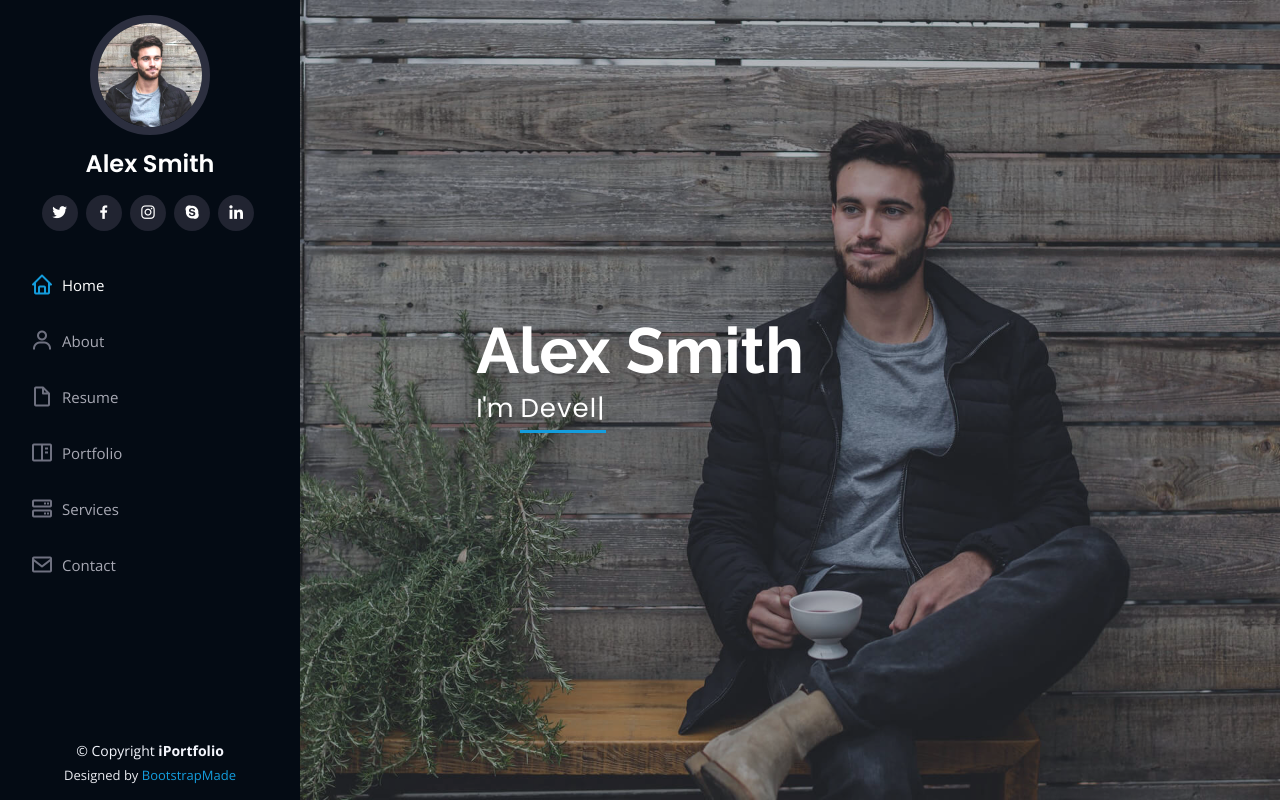
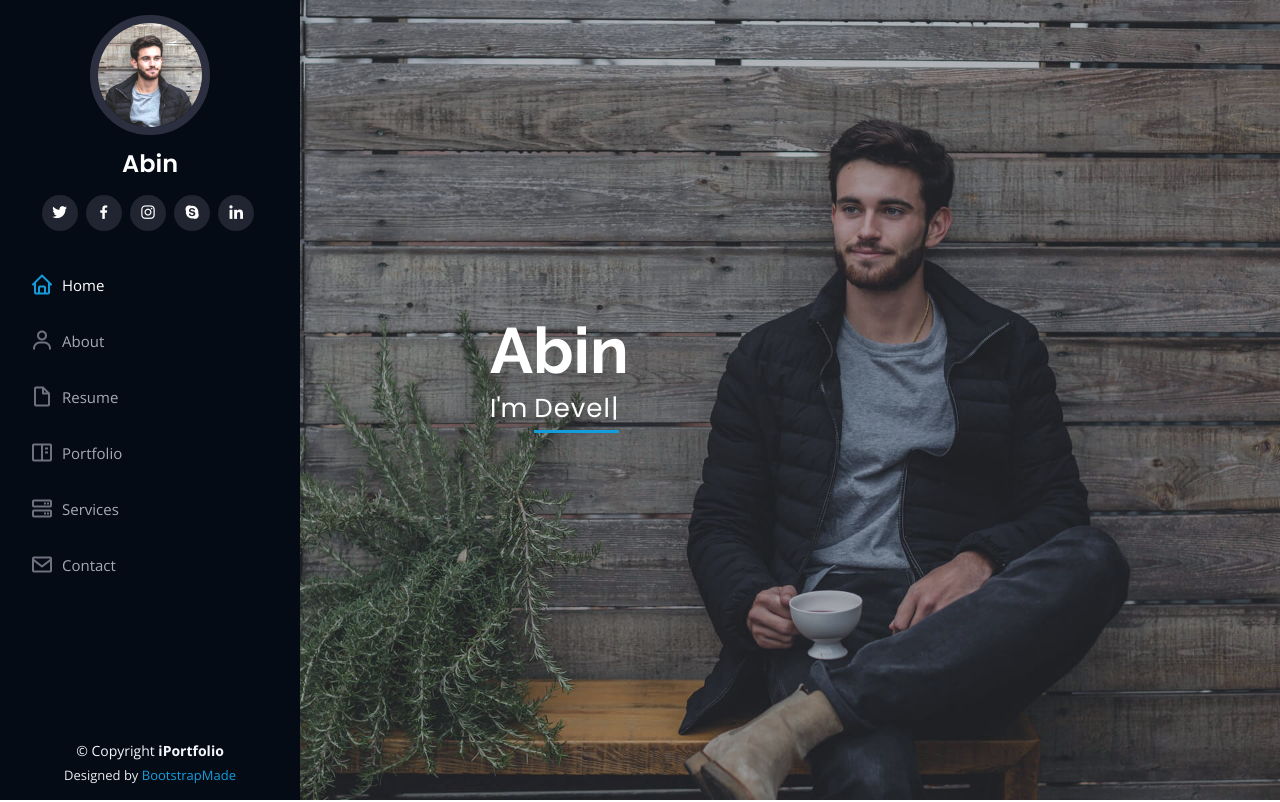
Before and after one commit to abintp/abintp.github.io, a plain HTML site: page index.html in a window 1280 px wide. Shown: the top 802 px of the page. Drawn offline with nearby package versions, Linux system fonts and the light colour scheme.

Commit message:
change name

```diff
--- a/index.html
+++ b/index.html
@@ -46,7 +46,7 @@
 
       <div class="profile">
         <img src="assets/img/profile-img.jpg" alt="" class="img-fluid rounded-circle">
-        <h1 class="text-light"><a href="index.html">Alex Smith</a></h1>
+        <h1 class="text-light"><a href="index.html">Abin</a></h1>
         <div class="social-links mt-3 text-center">
           <a href="#" class="twitter"><i class="bx bxl-twitter"></i></a>
           <a href="#" class="facebook"><i class="bx bxl-facebook"></i></a>
@@ -72,7 +72,7 @@
   <!-- ======= Hero Section ======= -->
   <section id="hero" class="d-flex flex-column justify-content-center align-items-center">
     <div class="hero-container" data-aos="fade-in">
-      <h1>Alex Smith</h1>
+      <h1>Abin</h1>
       <p>I'm <span class="typed" data-typed-items="Designer, Developer, Freelancer, Photographer"></span></p>
     </div>
   </section><!-- End Hero -->
@@ -253,7 +253,7 @@
           <div class="col-lg-6" data-aos="fade-up">
             <h3 class="resume-title">Sumary</h3>
             <div class="resume-item pb-0">
-              <h4>Alex Smith</h4>
+              <h4>Abin</h4>
               <p><em>Innovative and deadline-driven Graphic Designer with 3+ years of experience designing and developing user-centered digital/print marketing material from initial concept to final, polished deliverable.</em></p>
               <ul>
                 <li>Portland par 127,Orlando, FL</li>
```
